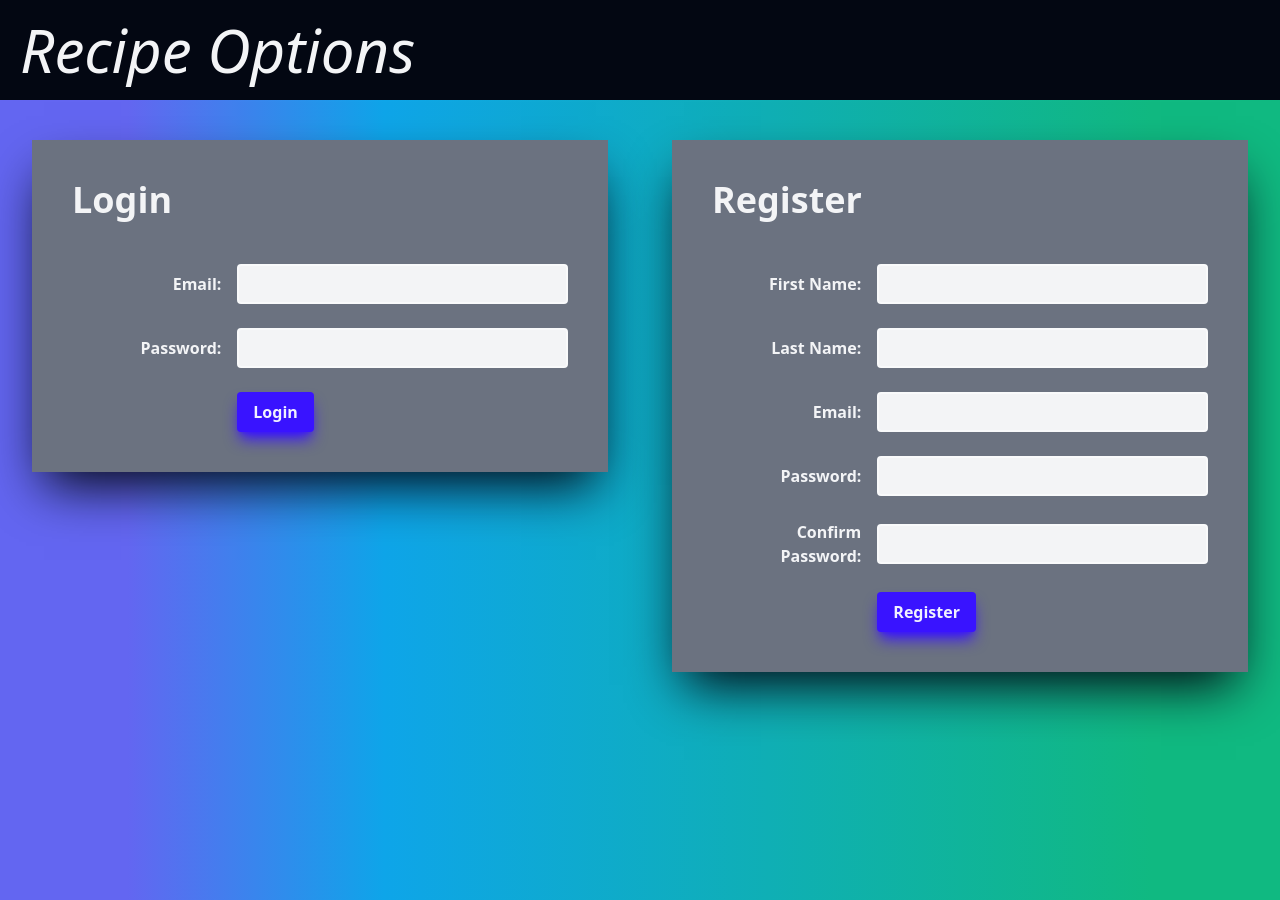
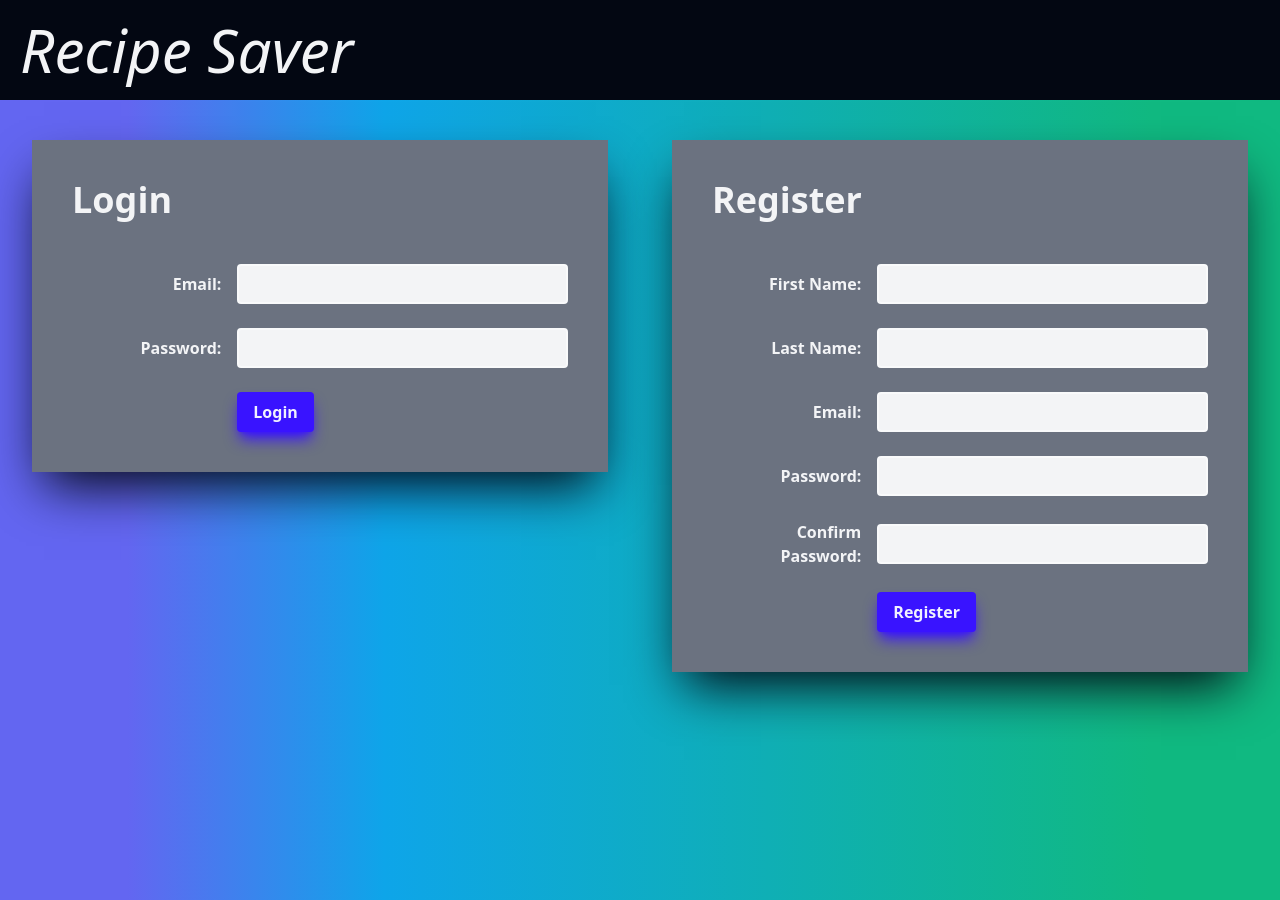
Before and after one commit to Ryan-Acevedo/recipie-saver, a React (Vite) app in the folder client/: page / in a window 1280 px wide. Built offline with nearby package versions, Linux system fonts and the light colour scheme.

Commit message:
syc one last commit

```diff
--- a/client/src/components/Login.jsx
+++ b/client/src/components/Login.jsx
@@ -74,7 +74,7 @@ const Login = (props) => {
         <div className='flex flex-col justify-center items-center'>
             <header className='w-full bg-gray-950 flex flex-row justify-between items-center p-5'>
                 <div>
-                    <h1 className='text-gray-100 decoration-solid text-6xl italic' >Recipe Options</h1>
+                    <h1 className='text-gray-100 decoration-solid text-6xl italic' >Recipe Saver</h1>
                 </div>
             </header>
             <div className='flex w-full justify-around items-start bg-gradient-to-r from-indigo-500 from-10% via-sky-500 via-30% to-emerald-500 to-90%' style={{ height: '100vh' }}>
--- a/client/src/views/RecipeDetails.jsx
+++ b/client/src/views/RecipeDetails.jsx
@@ -26,9 +26,7 @@ const RecipeDetails = (props) => {
     useEffect(() => {
         axios.get('http://localhost:8000/api/user', { withCredentials: true })
             .then((res) => {
-                if (res.data._id!==getter.user.id){
-                    navigate('/unauthorized')
-                }
+                console.log(res.data);
                 setUser(res.data)
             })
             .catch((err) => {
```
